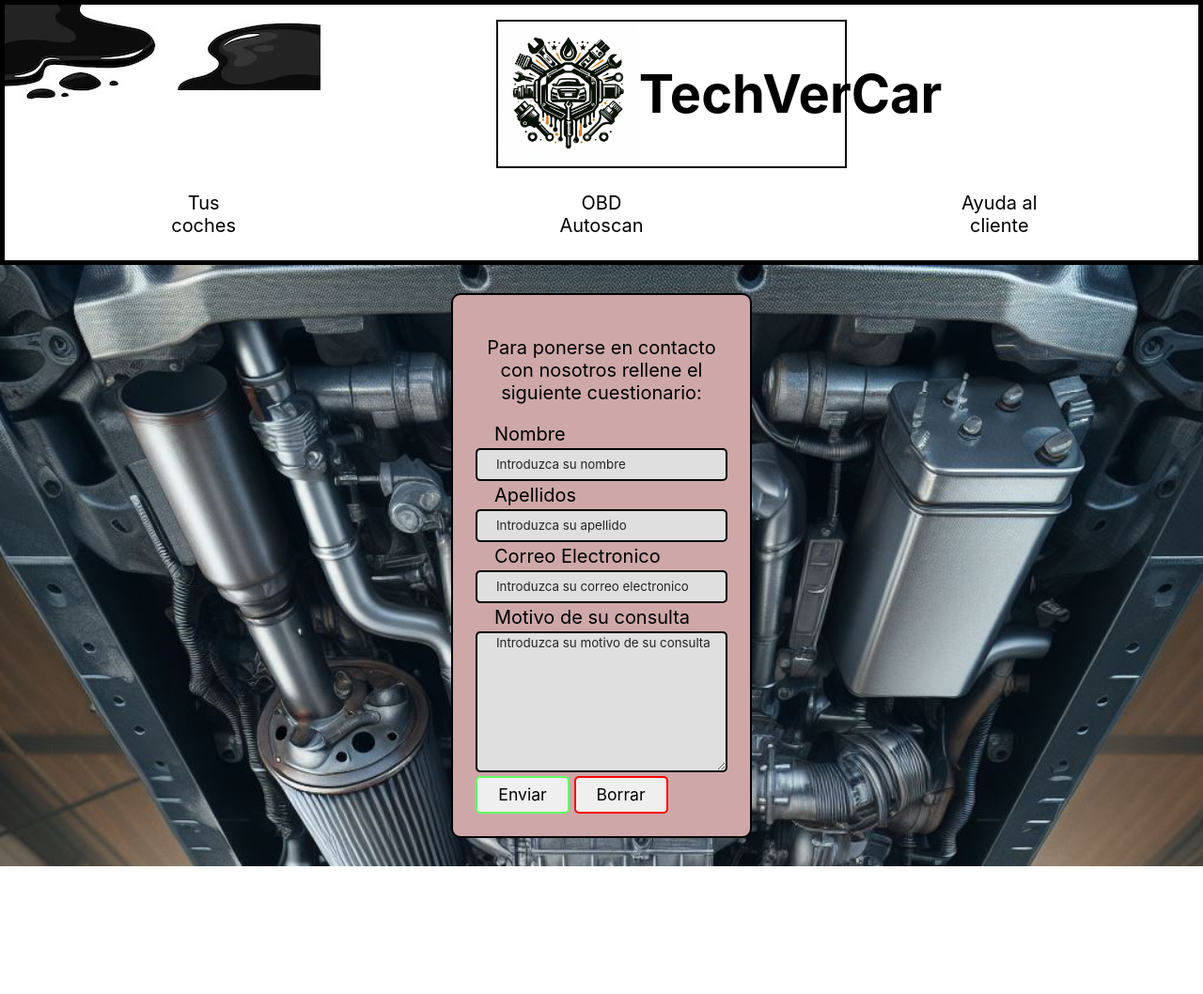
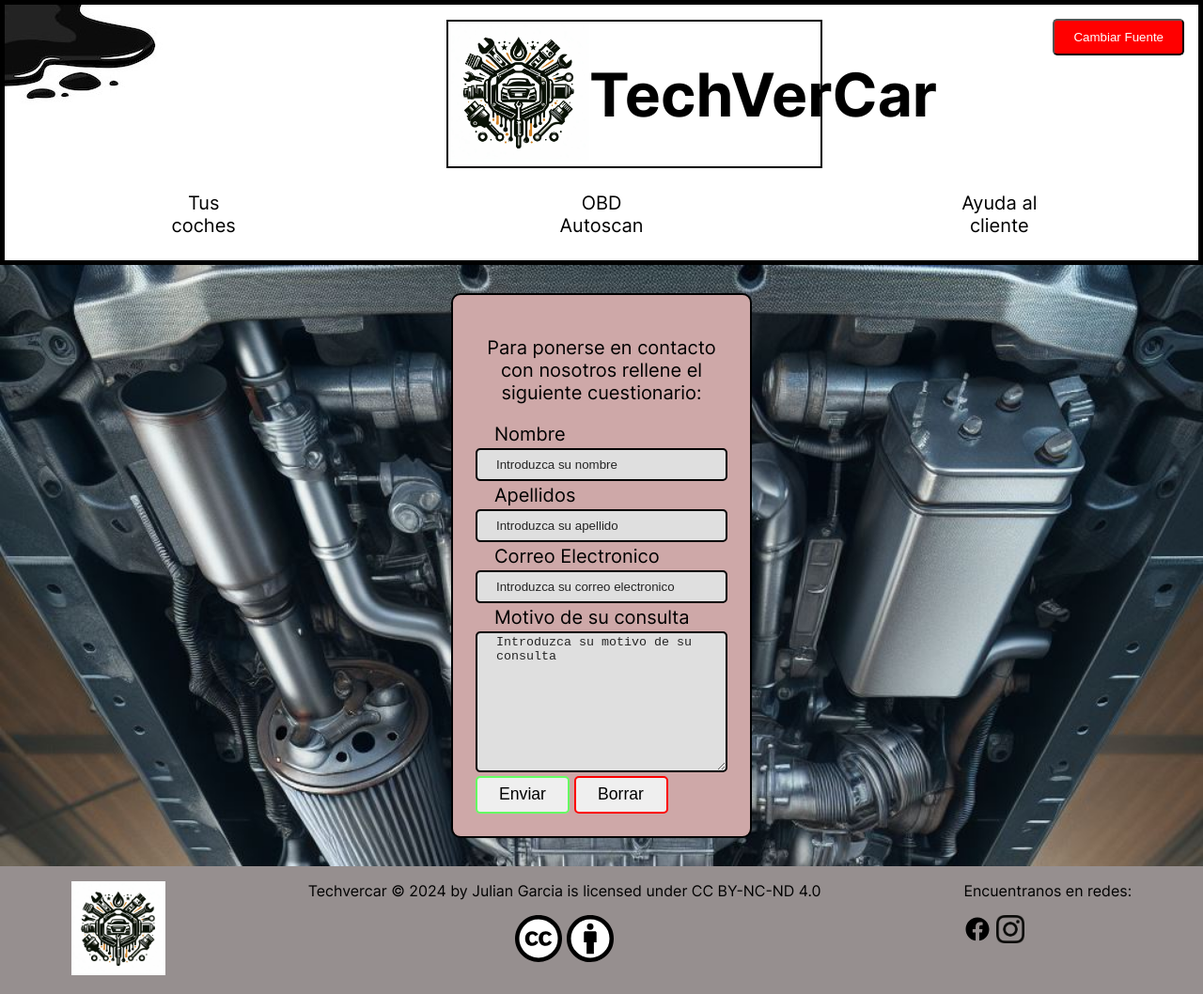
Before and after one commit to jgarvel076/disenografico, a plain HTML site: page segundo-trimestre/PaginaContactoTFG/index.html in a window 1280 px wide. Shown: the whole page at 94% size. Before the commit the page ends 922 px from the top, so only its background shows below. Drawn offline with Linux system fonts and the light colour scheme.

Commit message:
footer y cosas

```diff
--- a/segundo-trimestre/PaginaContactoTFG/index.html
+++ b/segundo-trimestre/PaginaContactoTFG/index.html
@@ -12,15 +12,15 @@
         <img src="images/charcoizq.jpg" alt="charcoaceite" />
       </div>
 
-      <div id="imagenider">
-        <img src="images/charcoder.jpg" alt="charcoaceite" />
-      </div>
-
         <div id="zonaLogo">
           <a id="logo" href="#">
             <img src="images/logo.jpeg" alt="logo" />
           </a>
           <h1>TechVerCar</h1>
+        </div>
+
+        <div class="font-toggle">
+          <button onclick="toggleFont()">Cambiar Fuente</button>
         </div>
 
         <div id="zonaNavegacion">
@@ -65,5 +65,25 @@
         </form>
       </div>
     </div>
+
+    <footer class="footer-principal">
+      <div class="footer-logo" href="#">
+        <img src="images/logo.jpeg" alt="logo" />
+      </div>
+      <div class="footer-texto-images">
+        <p>Techvercar © 2024 by Julian Garcia is licensed under CC BY-NC-ND 4.0</p>
+        <div class="footer-images">
+          <img src="images/cc.svg" alt="Image 1">
+          <img src="images/by.svg" alt="Image 2">
+        </div>
+      </div>
+
+      <div class="footer-redes">
+        <p>Encuentranos en redes:</p>
+        <a href="#"><img src="images/facebook-circle.svg" alt="Facebook"></a>
+        <a href="#"><img src="images/instagram.png" alt="Instagram"></a>
+      </div>
+    </footer>
   </body>
 </html>
+<script src="script.js"></script>
--- /dev/null
+++ b/segundo-trimestre/PaginaContactoTFG/script.js
@@ -0,0 +1,12 @@
+let originalFont = true;
+
+function toggleFont() {
+    const body = document.querySelector('body');
+    console.log(body.style.fontFamily)
+    if (originalFont) {
+        body.style.fontFamily = "Inter";
+    } else {
+        body.style.fontFamily = "OpenDislexic, sans-serif";
+    }
+    originalFont = !originalFont;
+}
--- a/segundo-trimestre/PaginaContactoTFG/styles.css
+++ b/segundo-trimestre/PaginaContactoTFG/styles.css
@@ -5,11 +5,22 @@ html {
 *:before,
 *:after {
   box-sizing: inherit;
-  font-family: "Inter", sans-serif;
+
 }
+
+@font-face {
+  font-family: "Inter";
+  src: url("fonts/Inter-VariableFont_slnt\,wght.ttf") format("truetype");
+}
+@font-face {
+  font-family: "OpenDislexic";
+  src: url("fonts/OpenDyslexic-Bold.otf") format("truetype");
+}
+
 
 body {
   margin: 0;
+  font-family: "Inter", sans-serif;
 }
 
 
@@ -24,19 +35,24 @@ body {
   min-height: 20vh;
 }
 
-.imgizq {
+.font-toggle button {
+
+  position: absolute;
+  top: 20px;
+  right: 20px;
+
+  padding: 10px 20px;
+  background-color: #ff0000;
+  color: #fff;
+  border-color: black;
+  border-radius: 5px;
+  cursor: pointer;
+}
+
+#imgizq {
   position: absolute;
   top: 10px;
   left: 10px;
-  width: 100px; /* ajusta el tamaño según tu necesidad */
-  height: auto;
-}
-
-/* Estilos para la imagen en la esquina inferior derecha */
-.imgder {
-  position: absolute;
-  bottom: 10px;
-  right: 10px;
   width: 100px; /* ajusta el tamaño según tu necesidad */
   height: auto;
 }
@@ -62,7 +78,7 @@ body {
 
 #zonaLogo h1 {
   text-align: center;
-  font-size: 56px;
+  font-size: 4rem;
   margin: 0;
 }
 
@@ -230,3 +246,34 @@ body {
   cursor: pointer;
   transform: scale(1.1);
 }
+
+/*FOOTER*/
+
+footer {
+  background-color: rgba(124, 115, 115, 0.8);
+  color: black;
+
+  display: flex;
+  justify-content: space-around;
+}
+
+.footer-logo {
+  padding-top: 1em;
+  padding-bottom: 1em;
+}
+
+.footer-logo img {
+  width: 100px;
+}
+
+.footer-images {
+  text-align: center;
+}
+
+.footer-images img {
+  width: 50px;
+}
+
+.footer-redes img {
+  width: 30px;
+}
```
Also changed, not shown: segundo-trimestre/PaginaContactoTFG/fonts/Inter-VariableFont_slnt,wght.ttf (added), segundo-trimestre/PaginaContactoTFG/fonts/OpenDyslexic-Bold.otf (added), segundo-trimestre/PaginaContactoTFG/images/by.svg (added), segundo-trimestre/PaginaContactoTFG/images/cc.svg (added), segundo-trimestre/PaginaContactoTFG/images/facebook-circle.svg (added), segundo-trimestre/PaginaContactoTFG/images/instagram.png (added), 2 other files.
